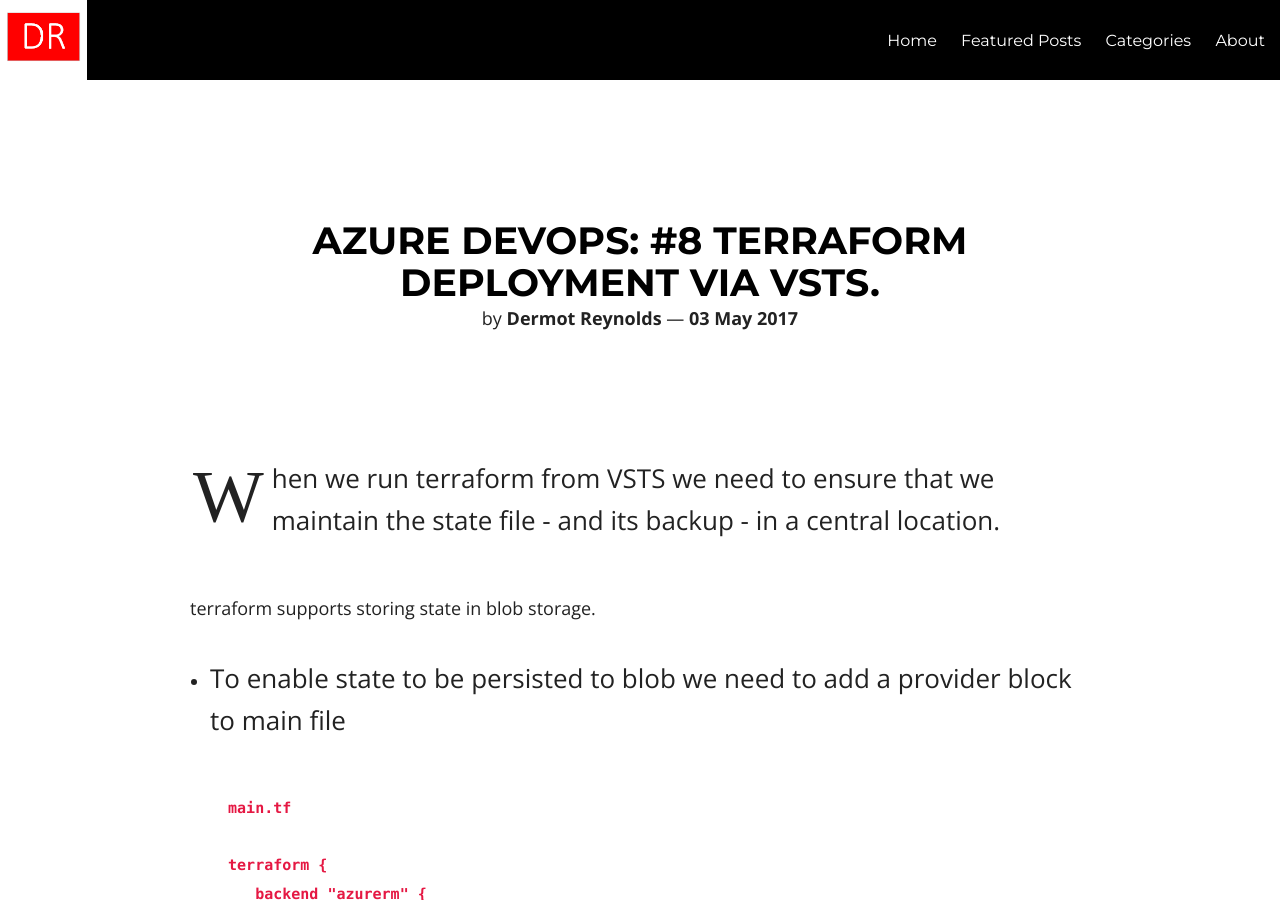
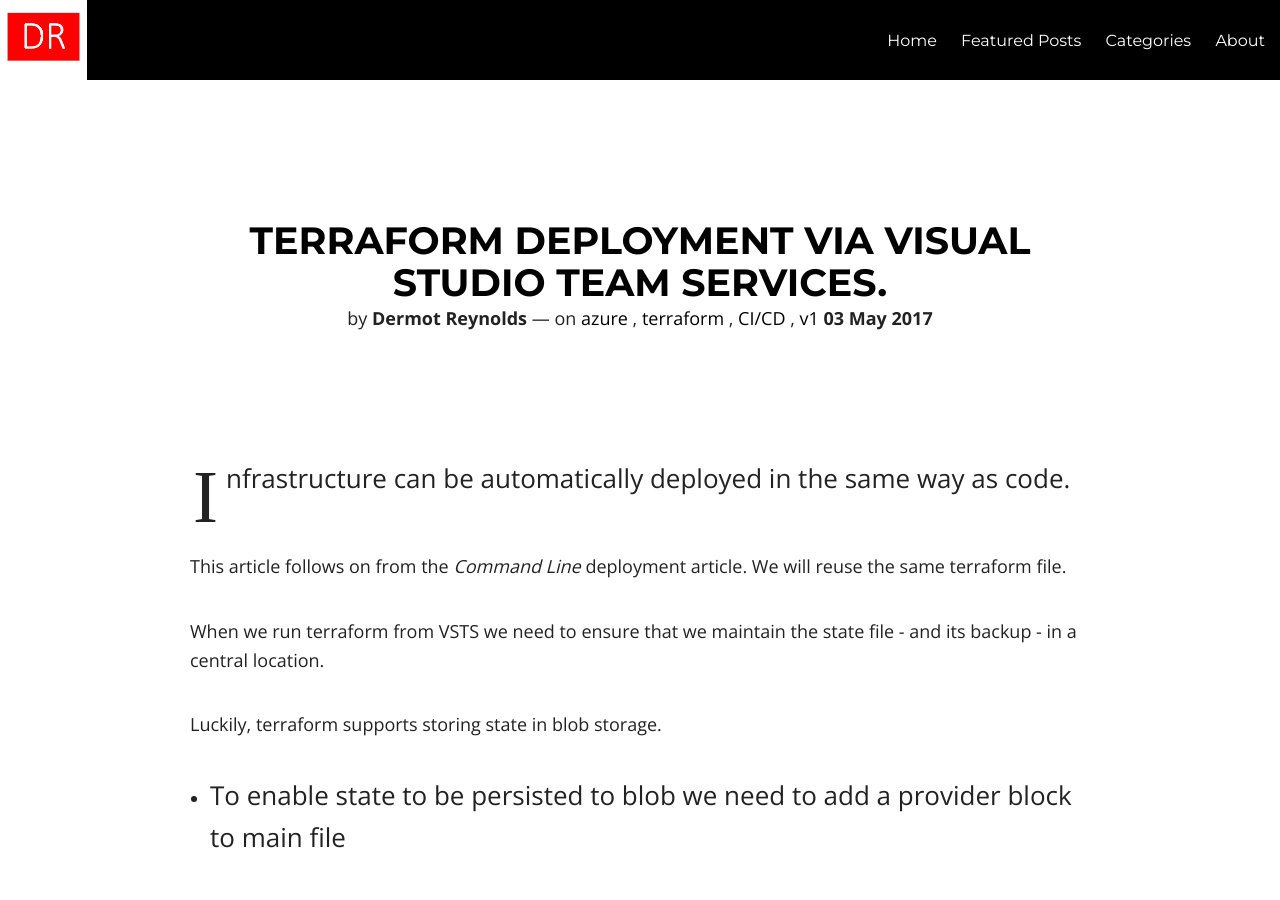
Before and after one commit to dermotreynolds/old.dermotreynolds.github.io, a Jekyll site: the page built from _posts/2017-05-12-8-terraform-vsts.md, in a window 1280 px wide and 900 px high. Built offline with Jekyll 4.4.1, drawn with Linux system fonts in a browser that asks for light colours; nearby versions of some CDN libraries.

```diff
--- a/_posts/2017-05-12-8-terraform-vsts.md
+++ b/_posts/2017-05-12-8-terraform-vsts.md
@@ -1,14 +1,18 @@
 ---
 layout: post
-title: "Azure DevOps: #8 Terraform deployment via VSTS."
+title: "Terraform deployment via Visual Studio Team Services."
 date: 2017-05-03
 category: terraform
+tags: [azure, terraform, CI/CD, v1]
 
 ---
+Infrastructure can be automatically deployed in the same way as code.
+
+This article follows on from the *Command Line* deployment article.  We will reuse the same terraform file.
 
 When we run terraform from VSTS we need to ensure that we maintain the state file - and its backup - in a central location.
 
-terraform supports storing state in blob storage.
+Luckily, terraform supports storing state in blob storage.
 
 - To enable state to be persisted to blob we need to add a provider block to main file
 
```
